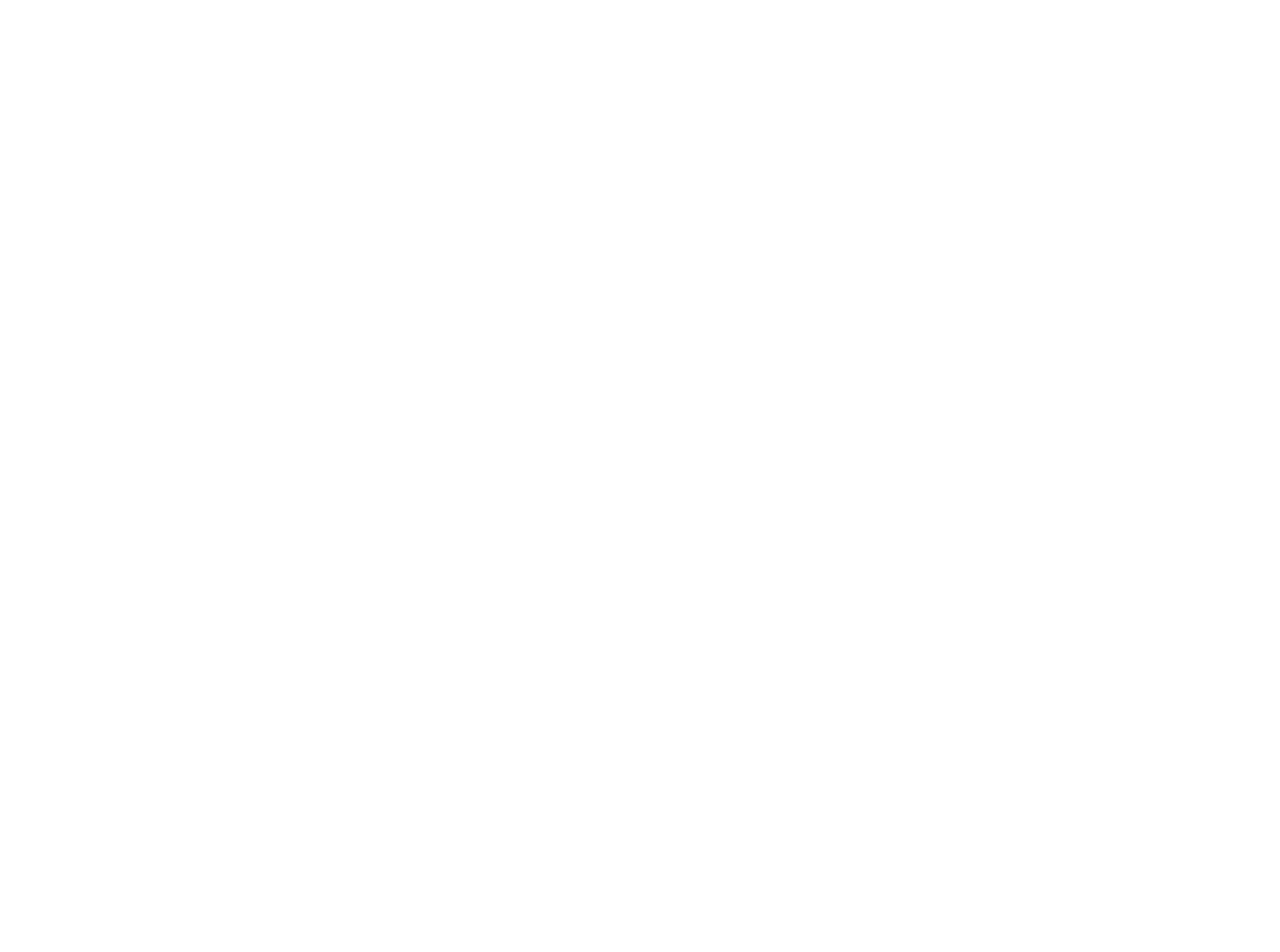
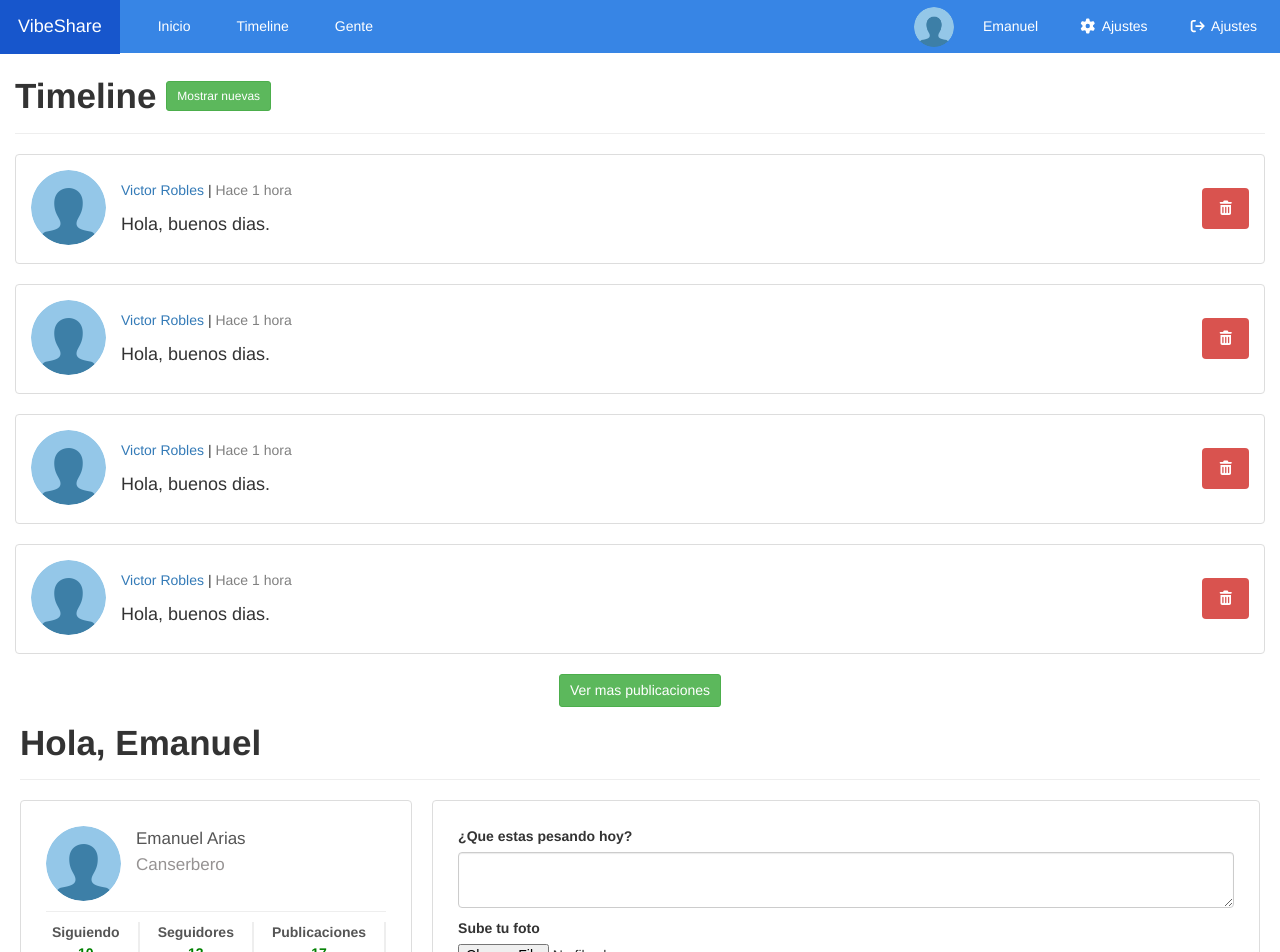
Before and after one commit to emanuelarias9/VibeShare, a React (Vite) app: page /VibeShare/feed in a window 1280 px wide. Before the commit this address had no page. Shown: the top 952 px of the page. Before the commit the page ends 800 px from the top, so only its background shows below. Built offline with nearby package versions, Linux system fonts and the light colour scheme.

Commit message:
Add PrivateLayout, SideBar, and Feed components; update Routing for private routes

```diff
--- /dev/null
+++ b/src/components/layout/private/PrivateLayout.jsx
@@ -0,0 +1,16 @@
+import { Header } from "./Header";
+import { Outlet } from "react-router-dom";
+import { SideBar } from "./SideBar";
+
+export const PrivateLayout = () => {
+  return (
+    <>
+      <Header />
+      <section className="layout__content">
+        <Outlet />
+      </section>
+
+      <SideBar />
+    </>
+  );
+};
--- /dev/null
+++ b/src/components/layout/private/SideBar.jsx
@@ -0,0 +1,79 @@
+import React from "react";
+import avatar from "../../../assets/img/user.png";
+export const SideBar = () => {
+  return (
+    <aside className="layout__aside">
+      <header className="aside__header">
+        <h1 className="aside__title">Hola, Emanuel</h1>
+      </header>
+
+      <div className="aside__container">
+        <div className="aside__profile-info">
+          <div className="profile-info__general-info">
+            <div className="general-info__container-avatar">
+              <img
+                src={avatar}
+                className="container-avatar__img"
+                alt="Foto de perfil"
+              />
+            </div>
+
+            <div className="general-info__container-names">
+              <a href="#" className="container-names__name">
+                Emanuel Arias
+              </a>
+              <p className="container-names__nickname">Canserbero</p>
+            </div>
+          </div>
+
+          <div className="profile-info__stats">
+            <div className="stats__following">
+              <a href="#" className="following__link">
+                <span className="following__title">Siguiendo</span>
+                <span className="following__number">10</span>
+              </a>
+            </div>
+            <div className="stats__following">
+              <a href="#" className="following__link">
+                <span className="following__title">Seguidores</span>
+                <span className="following__number">13</span>
+              </a>
+            </div>
+
+            <div className="stats__following">
+              <a href="#" className="following__link">
+                <span className="following__title">Publicaciones</span>
+                <span className="following__number">17</span>
+              </a>
+            </div>
+          </div>
+        </div>
+
+        <div className="aside__container-form">
+          <form className="container-form__form-post">
+            <div className="form-post__inputs">
+              <label for="post" className="form-post__label">
+                ¿Que estas pesando hoy?
+              </label>
+              <textarea name="post" className="form-post__textarea"></textarea>
+            </div>
+
+            <div className="form-post__inputs">
+              <label for="image" className="form-post__label">
+                Sube tu foto
+              </label>
+              <input type="file" name="image" className="form-post__image" />
+            </div>
+
+            <input
+              type="submit"
+              value="Enviar"
+              className="form-post__btn-submit"
+              disabled
+            />
+          </form>
+        </div>
+      </div>
+    </aside>
+  );
+};
--- /dev/null
+++ b/src/components/post/Feed.jsx
@@ -0,0 +1,158 @@
+import React from "react";
+import avatar from "../../assets/img/user.png";
+import { FontAwesomeIcon } from "@fortawesome/react-fontawesome";
+import { faTrashCan } from "@fortawesome/free-solid-svg-icons";
+export const Feed = () => {
+  return (
+    <>
+      <header className="content__header">
+        <h1 className="content__title">Timeline</h1>
+        <button className="content__button">Mostrar nuevas</button>
+      </header>
+
+      <div className="content__posts">
+        <div className="posts__post">
+          <div className="post__container">
+            <div className="post__image-user">
+              <a href="#" className="post__image-link">
+                <img
+                  src={avatar}
+                  className="post__user-image"
+                  alt="Foto de perfil"
+                />
+              </a>
+            </div>
+
+            <div className="post__body">
+              <div className="post__user-info">
+                <a href="#" className="user-info__name">
+                  Victor Robles
+                </a>
+                <span className="user-info__divider"> | </span>
+                <a href="#" className="user-info__create-date">
+                  Hace 1 hora
+                </a>
+              </div>
+
+              <h4 className="post__content">Hola, buenos dias.</h4>
+            </div>
+          </div>
+
+          <div className="post__buttons">
+            <a href="#" className="post__button">
+              <FontAwesomeIcon icon={faTrashCan} />
+            </a>
+          </div>
+        </div>
+
+        <div className="posts__post">
+          <div className="post__container">
+            <div className="post__image-user">
+              <a href="#" className="post__image-link">
+                <img
+                  src={avatar}
+                  className="post__user-image"
+                  alt="Foto de perfil"
+                />
+              </a>
+            </div>
+
+            <div className="post__body">
+              <div className="post__user-info">
+                <a href="#" className="user-info__name">
+                  Victor Robles
+                </a>
+                <span className="user-info__divider"> | </span>
+                <a href="#" className="user-info__create-date">
+                  Hace 1 hora
+                </a>
+              </div>
+
+              <h4 className="post__content">Hola, buenos dias.</h4>
+            </div>
+          </div>
+
+          <div className="post__buttons">
+            <a href="#" className="post__button">
+              <FontAwesomeIcon icon={faTrashCan} />
+            </a>
+          </div>
+        </div>
+
+        <div className="posts__post">
+          <div className="post__container">
+            <div className="post__image-user">
+              <a href="#" className="post__image-link">
+                <img
+                  src={avatar}
+                  className="post__user-image"
+                  alt="Foto de perfil"
+                />
+              </a>
+            </div>
+
+            <div className="post__body">
+              <div className="post__user-info">
+                <a href="#" className="user-info__name">
+                  Victor Robles
+                </a>
+                <span className="user-info__divider"> | </span>
+                <a href="#" className="user-info__create-date">
+                  Hace 1 hora
+                </a>
+              </div>
+
+              <h4 className="post__content">Hola, buenos dias.</h4>
+            </div>
+          </div>
+
+          <div className="post__buttons">
+            <a href="#" className="post__button">
+              <FontAwesomeIcon icon={faTrashCan} />
+            </a>
+          </div>
+        </div>
+
+        <div className="posts__post">
+          <div className="post__container">
+            <div className="post__image-user">
+              <a href="#" className="post__image-link">
+                <img
+                  src={avatar}
+                  className="post__user-image"
+                  alt="Foto de perfil"
+                />
+              </a>
+            </div>
+
+            <div className="post__body">
+              <div className="post__user-info">
+                <a href="#" className="user-info__name">
+                  Victor Robles
+                </a>
+                <span className="user-info__divider"> | </span>
+                <a href="#" className="user-info__create-date">
+                  Hace 1 hora
+                </a>
+              </div>
+
+              <h4 className="post__content">Hola, buenos dias.</h4>
+            </div>
+          </div>
+
+          <div className="post__buttons">
+            <a href="#" className="post__button">
+              <FontAwesomeIcon icon={faTrashCan} />
+            </a>
+          </div>
+        </div>
+      </div>
+
+      <div className="content__container-btn">
+        <button className="content__btn-more-post">
+          Ver mas publicaciones
+        </button>
+      </div>
+    </>
+  );
+};
--- a/src/router/Routing.jsx
+++ b/src/router/Routing.jsx
@@ -3,6 +3,8 @@
 import { PublicLayout } from "../components/layout/public/PublicLayout";
 import { Login } from "../components/user/Login";
 import { SignUp } from "../components/user/SignUp";
+import { PrivateLayout } from "../components/layout/private/PrivateLayout";
+import { Feed } from "../components/post/Feed";
 export const Routing = () => {
   return (
     <BrowserRouter>
@@ -12,6 +14,11 @@
           <Route path="login" element={<Login />} />
           <Route path="registro" element={<SignUp />} />
         </Route>
+
+        <Route path="/VibeShare" element={<PrivateLayout />}>
+          <Route index element={<Feed />} />
+          <Route path="feed" element={<Feed />} />
+        </Route>
       </Routes>
     </BrowserRouter>
   );
```
